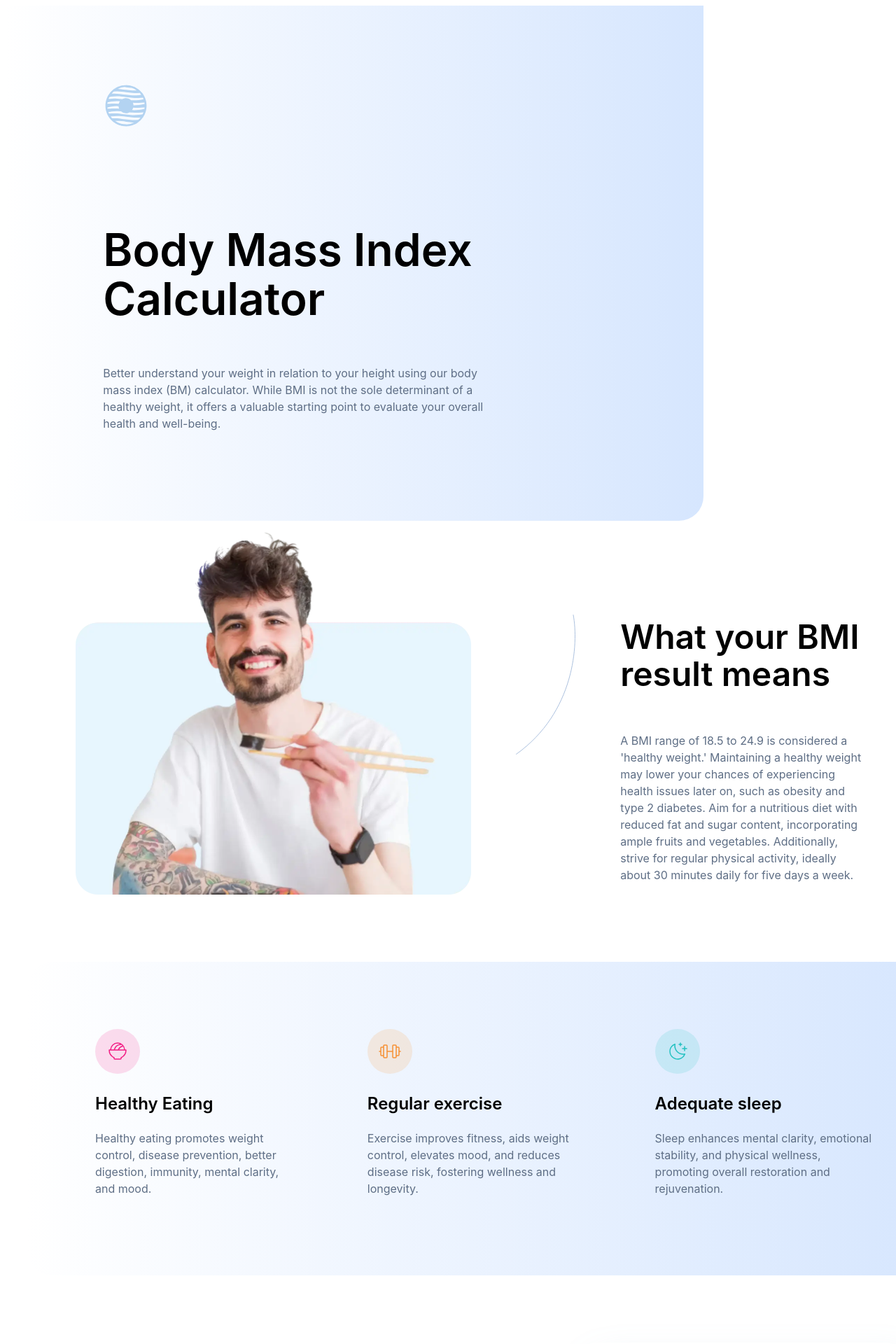
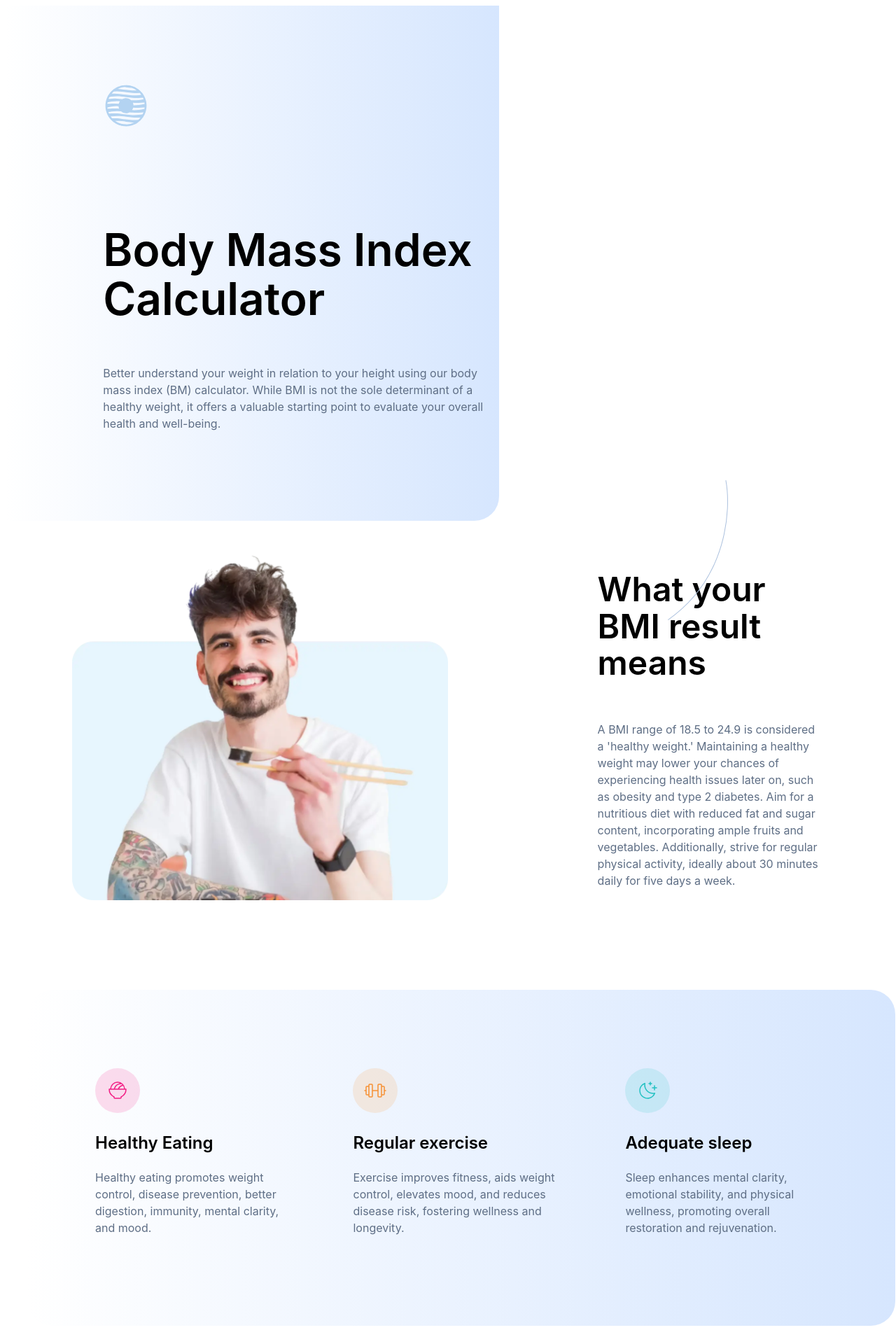
Before and after one commit to r-jeffery-wall/frontend-mentor-bmi-calculator, a React (Create React App) app in the folder bmi-calculator/: page / in a window 1280 px wide. Shown: the top 1920 px of the page at 70% size. Built offline with nearby package versions, Linux system fonts and the light colour scheme.

Commit message:
Finished making changes for React.

```diff
--- a/bmi-calculator/public/index.html
+++ b/bmi-calculator/public/index.html
@@ -24,7 +24,7 @@
       work correctly both with client-side routing and a non-root public URL.
       Learn how to configure a non-root public URL by running `npm run build`.
     -->
-    <title>React App</title>
+    <title>Frontend Mentor | BMI Calculator</title>
   </head>
   <body>
     <noscript>You need to enable JavaScript to run this app.</noscript>
--- a/bmi-calculator/src/index.css
+++ b/bmi-calculator/src/index.css
@@ -1,6 +1,6 @@
 /* Variables */
 /* Global Styles */
-body {
+#root {
   display: grid;
   grid-template-columns: repeat(12, 1fr);
   font-family: "Inter", sans-serif;
@@ -91,7 +91,8 @@ header .copy-container {
   height: 200px;
   align-self: flex-end;
   position: relative;
-  bottom: 200px;
+  bottom: 400px;
+  left: 250px;
 }
 
 /* Tips */
--- a/bmi-calculator/src/style.css
+++ /dev/null
@@ -1,161 +0,0 @@
-/* Variables */
-/* Global Styles */
-body {
-  display: grid;
-  grid-template-columns: repeat(12, 1fr);
-  font-family: "Inter", sans-serif;
-  font-size: 16px;
-  line-height: 150%;
-  column-gap: 32px;
-  row-gap: 32px;
-}
-
-h1 {
-  font-size: 4rem;
-  font-weight: 600;
-  line-height: 110%;
-}
-
-h2 {
-  font-size: 3rem;
-  font-weight: 600;
-  line-height: 110%;
-}
-
-h3 {
-  font-size: 1.5rem;
-  font-weight: 600;
-  line-height: 110%;
-}
-
-h4 {
-  font-size: 1.25rem;
-  font-weight: 600;
-  line-height: 110%;
-}
-
-p {
-  color: #5e6e85;
-}
-
-.copy-container {
-  display: flex;
-  flex-direction: column;
-  justify-content: center;
-}
-
-/* Header */
-header {
-  grid-column: 1/span 9;
-  width: 75%;
-  height: 46rem;
-  background: linear-gradient(to right, white, #d6e6fe);
-  border-bottom-right-radius: 35px;
-  display: flex;
-  flex-direction: column;
-  justify-content: center;
-  align-items: flex-start;
-}
-header .copy-container {
-  width: 35.25rem;
-  margin-left: 8.7rem;
-}
-
-#logo {
-  width: 64px;
-  height: 64px;
-  margin-left: 8.75rem;
-  margin-bottom: 6rem;
-}
-
-/* What Your Results Mean */
-#result-meaning {
-  width: 85%;
-  grid-column: 1/span 12;
-  grid-row: 2/span 1;
-  margin: auto;
-  display: flex;
-  gap: 4rem;
-  justify-content: space-between;
-  align-items: flex-end;
-}
-#result-meaning img {
-  width: 50%;
-}
-#result-meaning .copy-container {
-  height: 80%;
-}
-
-#curve-left {
-  width: 85px;
-  height: 200px;
-  align-self: flex-end;
-  position: relative;
-  bottom: 200px;
-}
-
-/* Tips */
-#tips {
-  width: 98%;
-  background: linear-gradient(to right, white, #d6e6fe);
-  border-radius: 35px;
-  margin: 6rem 2rem;
-  grid-column: 1/span 12;
-  grid-row: 3/span 1;
-}
-#tips ul {
-  display: flex;
-  justify-content: space-around;
-  padding: 4rem;
-  list-style: none;
-  gap: 2rem;
-}
-#tips li {
-  margin: 2rem;
-}
-
-/* Limitations*/
-#limitations {
-  width: 90%;
-  margin: auto;
-  margin-bottom: 4rem;
-  grid-column: 1/span 12;
-  grid-row: 4/span 1;
-  display: grid;
-  justify-items: center;
-  grid-template-columns: repeat(12, 1fr);
-  grid-template-rows: repeat(3, 1fr);
-  column-gap: 32px;
-  row-gap: 32px;
-  /* Limitation grid positioning */
-}
-#limitations #limitations-description {
-  grid-column: 1/span 6;
-}
-#limitations #curve-right {
-  grid-row: 2/span 1;
-  grid-column: 2/span 1;
-}
-#limitations .limitation {
-  width: 385px;
-  border-radius: 16px;
-  box-shadow: 16px 32px 56px 0 rgba(143, 174, 207, 0.25);
-  padding: 2rem;
-}
-#limitations #gender {
-  grid-area: 1/8/span 1/span 4;
-}
-#limitations #age {
-  grid-area: 2/5/span 1/span 4;
-}
-#limitations #muscle {
-  grid-area: 2/9/span 1/span 4;
-}
-#limitations #pregnancy {
-  grid-area: 3/3/span 1/span 4;
-}
-#limitations #race {
-  grid-area: 3/7/span 1/span 4;
-}
-
-/*# sourceMappingURL=style.css.map */
--- a/bmi-calculator/src/style.scss
+++ b/bmi-calculator/src/style.scss
@@ -14,6 +14,10 @@ body {
   line-height: 150%;
   column-gap: 32px;
   row-gap: 32px;
+}
+
+#root {
+  width: 100%;
 }
 
 h1 {
@@ -97,7 +101,8 @@ header {
   height: 200px;
   align-self: flex-end;
   position: relative;
-  bottom: 200px;
+  bottom: 400px;
+  left: 250px;
 }
 
 /* Tips */
```
Also changed, not shown: bmi-calculator/src/components/BMI_Calculator.js (added), 2 other files (tests, documents, lock files or other folders).
